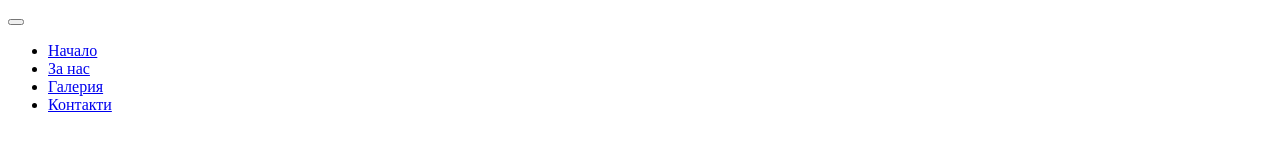
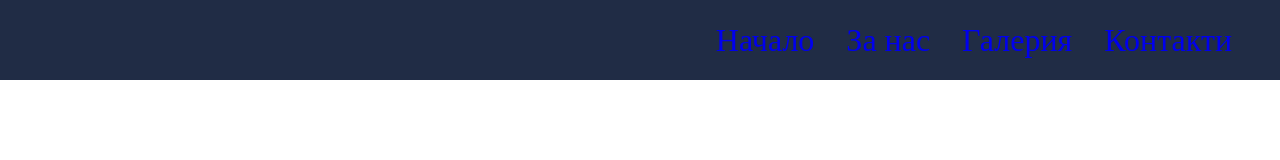
Before and after one commit to Aleksk974/TintPro, a plain HTML site: page index.html in a window 1280 px wide. Drawn offline with Linux system fonts and the light colour scheme; files that its build step writes are made by us from their sources.

Commit message:
Update 0.1
- Nav bar added

```diff
--- /dev/null
+++ b/css/navigation.css
@@ -0,0 +1,30 @@
+.nav-container {
+    display: flex;
+    flex-direction: row;
+    height: 10vh;
+    justify-content: flex-end;
+    align-items: center;
+    background-color: #202C45;;
+  }
+.navbar {
+  margin-right: 3rem;
+}
+.navbar-ul
+{
+  display: flex;
+  gap: 2rem;
+  list-style: none;
+}
+.nav-item
+{
+  color: white;
+  font-size: 2rem;
+}
+.nav-link {
+    text-decoration: none;
+}
+a:visited
+{
+  text-decoration: none;
+  color: white;
+}
--- /dev/null
+++ b/css/reset.css
@@ -0,0 +1,5 @@
+*{
+    padding: 0;
+    margin: 0;
+    box-sizing: border-box;
+}
--- /dev/null
+++ b/css/site.css
@@ -0,0 +1,3 @@
+@import url(reset.css);
+@import url(layout.css);
+@import url(navigation.css);
--- a/index.html
+++ b/index.html
@@ -4,35 +4,28 @@
     <meta charset="UTF-8">
     <meta name="viewport" content="width=device-width, initial-scale=1.0">
     <title>Начало</title>
-    <link rel="stylesheet" href="style.css">
+    <link rel="stylesheet" href="css/site.css">
 </head>
 <body>
-    <div class="col-md-12" id="intro-page">
-        <div class="col-md-12 mx-auto" id="intro-section">
 
-            <nav class="navbar navbar-expand-lg navbar-light bg-light sticky-top" id="custom-nav">
-                <button class="navbar-toggler" type="button" data-toggle="collapse" data-target="#navbarNav" aria-controls="navbarNav" aria-expanded="false" aria-label="Toggle navigation">
-                    <span class="navbar-toggler-icon" id="nav-icon"></span>
-                </button>
-                <div class="collapse navbar-collapse" id="navbarNav">
-                    <ul class="navbar-nav">
+<!-- Top navbar -->
+<div class="nav-container">
+    <nav class="navbar" id="main-nav">
+        <ul class="navbar-ul">
             <li class="nav-item">
-                            <a class="nav-link custom-li" href="index.html">Начало</a>
+                <a class="nav-link" href="index.html">Начало</a>
             </li>
             <li class="nav-item">
-                            <a class="nav-link custom-li" href="about.html">За нас</a>
+                <a class="nav-link" href="about.html">За нас</a>
             </li>
             <li class="nav-item">
-                            <a class="nav-link custom-li" href="gallery.html">Галерия</a>
+                <a class="nav-link" href="gallery.html">Галерия</a>
             </li>
             <li class="nav-item">
-                            <a class="nav-link custom-li" href="contact.html">Контакти</a>
+                <a class="nav-link" href="contact.html">Контакти</a>
             </li>
         </ul>
-                </div>
     </nav>
-
-        </div>
 </div>
 </body>
 </html>
```
Also changed, not shown: about.html (+29 -0 lines), contact.html (+30 -0 lines), css/navbar.css (deleted, +0 -7 lines), gallery.html (+30 -0 lines), css/layout.css (added), css/style.css (deleted). Lines whose indentation alone changed are shown as unchanged.
